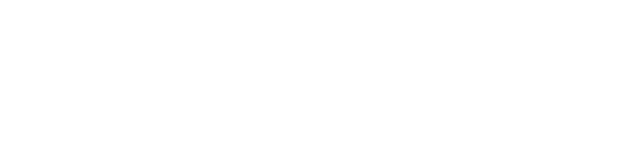
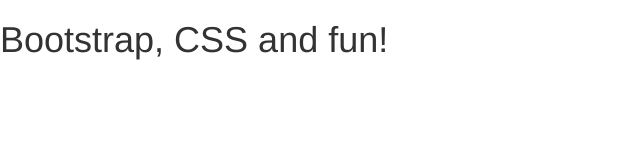
Before and after one commit to shawofomaha/session3-homework, a plain HTML site: page index.html in a window 1280 px wide. Shown: the whole page, without its empty margins (0-640 px from the left). Drawn offline with nearby package versions, Linux system fonts and the light colour scheme.

Commit message:
Update index.html

```diff
--- a/index.html
+++ b/index.html
@@ -13,7 +13,9 @@
 	    <!-- Latest compiled and minified JavaScript -->
 	<script src="https://maxcdn.bootstrapcdn.com/bootstrap/3.3.7/js/bootstrap.min.js" integrity="sha384-Tc5IQib027qvyjSMfHjOMaLkfuWVxZxUPnCJA7l2mCWNIpG9mGCD8wGNIcPD7Txa" crossorigin="anonymous"></script>
 	    <script src="js/script.js"></script>
+
+	  <h1>Bootstrap, CSS and fun!</h1>
   </head>
-    <body>
-    </body>
+  <body>
+  </body>
 </html>
```
